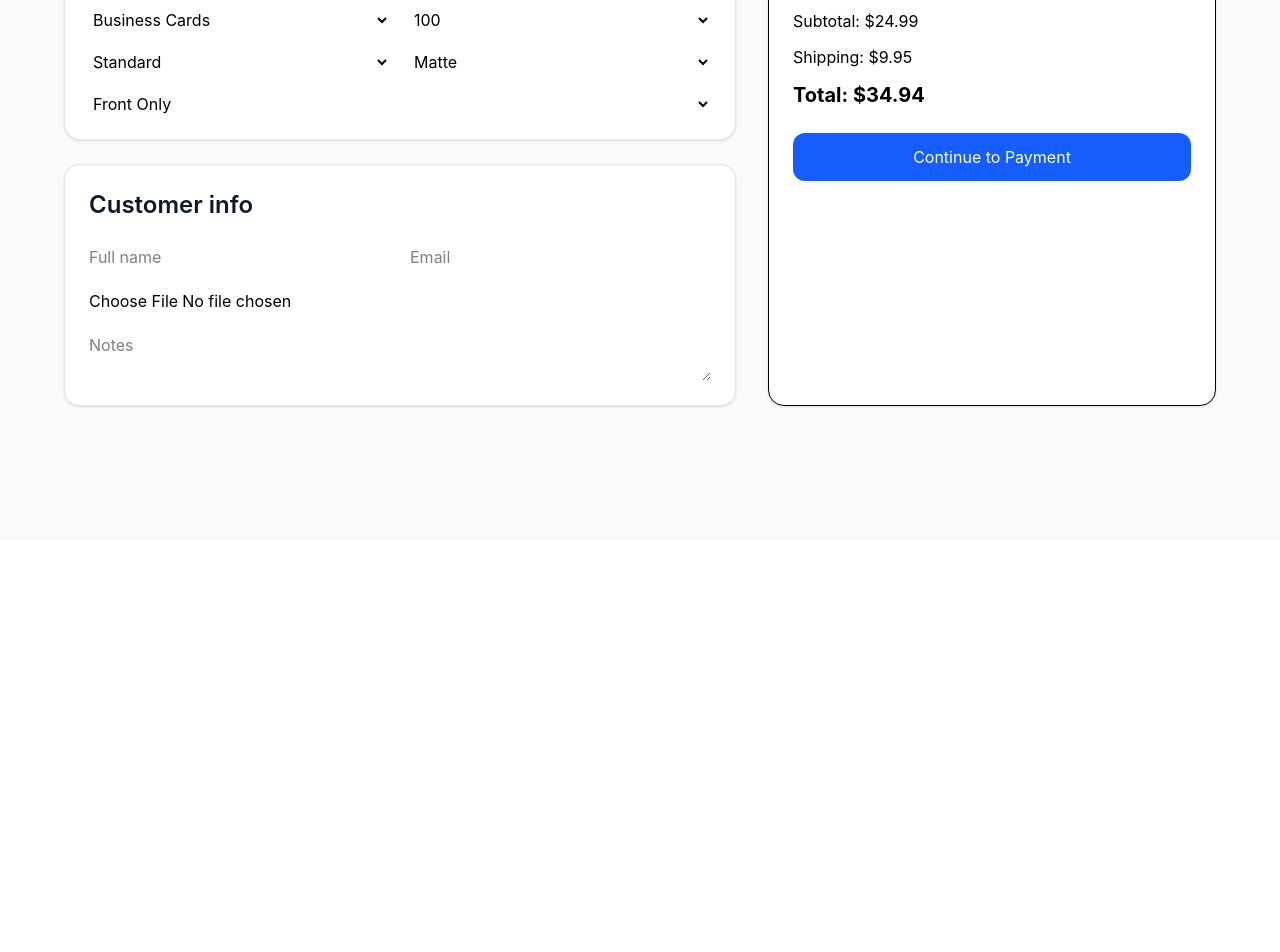
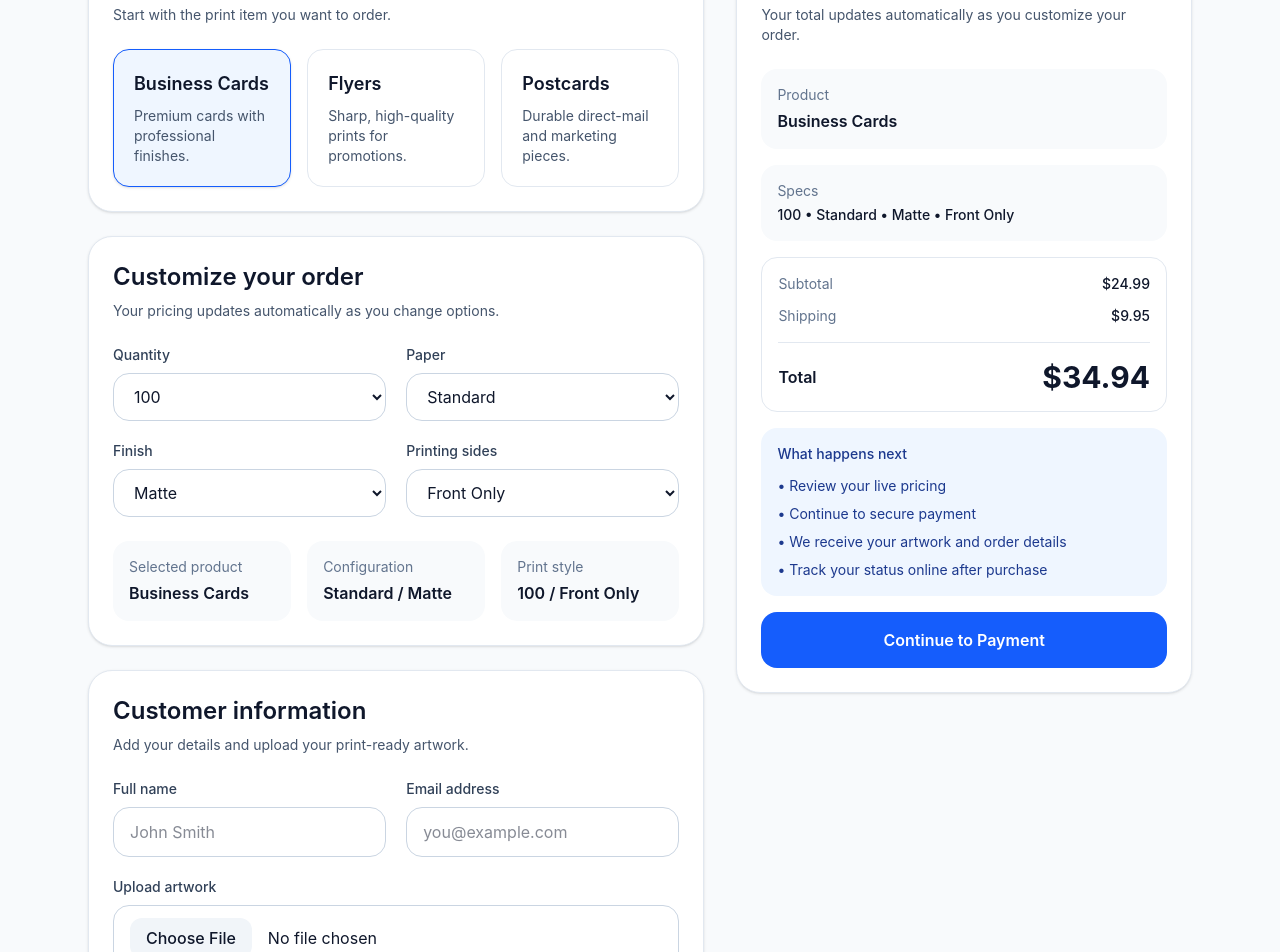
Before and after one commit to deworkenj-envision/Version-25a, a Next.js app: page /order in a window 1280 px wide. Shown: the part 260-1212 px from the top of the page. Before the commit the page ends 800 px from the top, so only its background shows below. Built offline with nearby package versions, Linux system fonts and the light colour scheme.

Commit message:
Update page.js

```diff
--- a/app/order/page.js
+++ b/app/order/page.js
@@ -1,7 +1,31 @@
 "use client";
 
 import { useEffect, useMemo, useState } from "react";
-import { PRODUCT_OPTIONS, calculatePrice, formatPrice } from "../../lib/pricing";
+import {
+  PRODUCT_OPTIONS,
+  calculatePrice,
+  formatPrice,
+} from "../../lib/pricing";
+
+function SectionTitle({ title, subtitle }) {
+  return (
+    <div className="mb-6">
+      <h2 className="text-2xl font-semibold text-slate-900">{title}</h2>
+      {subtitle ? <p className="mt-2 text-sm text-slate-600">{subtitle}</p> : null}
+    </div>
+  );
+}
+
+function FieldLabel({ htmlFor, children }) {
+  return (
+    <label
+      htmlFor={htmlFor}
+      className="mb-2 block text-sm font-medium text-slate-700"
+    >
+      {children}
+    </label>
+  );
+}
 
 export default function OrderPage() {
   const [productName, setProductName] = useState("Business Cards");
@@ -132,94 +156,304 @@ export default function OrderPage() {
   }
 
   return (
-    <main className="min-h-screen bg-slate-50 px-6 py-12">
-      <div className="mx-auto max-w-6xl">
-        <div className="mb-10">
-          <h1 className="text-4xl font-bold text-slate-900">Start Your Order</h1>
-          <p className="mt-3 max-w-2xl text-slate-600">
-            Choose your product, paper, quantity, and finish. Upload your
-            print-ready artwork and continue to checkout.
+    <main className="min-h-screen bg-slate-50">
+      <section className="bg-[#17307a] px-6 py-14 text-white">
+        <div className="mx-auto max-w-6xl">
+          <h1 className="text-4xl font-bold tracking-tight md:text-5xl">
+            Build Your Print Order
+          </h1>
+          <p className="mt-4 max-w-2xl text-base text-blue-100 md:text-lg">
+            Choose your product, set your specs, upload artwork, and get live pricing
+            before checkout.
           </p>
         </div>
+      </section>
 
-        <form onSubmit={handleCheckout} className="grid gap-8 lg:grid-cols-[1.2fr_0.8fr]">
+      <section className="mx-auto -mt-8 max-w-6xl px-6 pb-16">
+        <form
+          onSubmit={handleCheckout}
+          className="grid gap-8 lg:grid-cols-[1.15fr_0.85fr]"
+        >
           <div className="space-y-6">
+            <div className="rounded-3xl border border-slate-200 bg-white p-6 shadow-sm">
+              <SectionTitle
+                title="Choose your product"
+                subtitle="Start with the print item you want to order."
+              />
 
-            {/* PRODUCT OPTIONS */}
-            <div className="rounded-2xl border border-slate-200 bg-white p-6 shadow-sm">
-              <h2 className="text-2xl font-semibold text-slate-900">Product options</h2>
-
-              <div className="mt-6 grid gap-5 md:grid-cols-2">
-
-                <select value={productName} onChange={(e) => setProductName(e.target.value)} className="input">
-                  {Object.keys(PRODUCT_OPTIONS).map((p) => (
-                    <option key={p}>{p}</option>
-                  ))}
-                </select>
-
-                <select value={quantity} onChange={(e) => setQuantity(Number(e.target.value))} className="input">
-                  {options.quantities.map((q) => (
-                    <option key={q}>{q}</option>
-                  ))}
-                </select>
-
-                <select value={paper} onChange={(e) => setPaper(e.target.value)} className="input">
-                  {options.papers.map((p) => (
-                    <option key={p}>{p}</option>
-                  ))}
-                </select>
-
-                <select value={finish} onChange={(e) => setFinish(e.target.value)} className="input">
-                  {options.finishes.map((f) => (
-                    <option key={f}>{f}</option>
-                  ))}
-                </select>
-
-                <select value={sides} onChange={(e) => setSides(e.target.value)} className="input md:col-span-2">
-                  {options.sides.map((s) => (
-                    <option key={s}>{s}</option>
-                  ))}
-                </select>
-
+              <div className="grid gap-4 md:grid-cols-3">
+                {Object.keys(PRODUCT_OPTIONS).map((product) => {
+                  const active = productName === product;
+                  return (
+                    <button
+                      key={product}
+                      type="button"
+                      onClick={() => setProductName(product)}
+                      className={`rounded-2xl border p-5 text-left transition ${
+                        active
+                          ? "border-blue-600 bg-blue-50 shadow-sm"
+                          : "border-slate-200 bg-white hover:border-slate-300 hover:bg-slate-50"
+                      }`}
+                    >
+                      <div className="text-lg font-semibold text-slate-900">
+                        {product}
+                      </div>
+                      <div className="mt-2 text-sm text-slate-600">
+                        {product === "Business Cards" &&
+                          "Premium cards with professional finishes."}
+                        {product === "Flyers" &&
+                          "Sharp, high-quality prints for promotions."}
+                        {product === "Postcards" &&
+                          "Durable direct-mail and marketing pieces."}
+                      </div>
+                    </button>
+                  );
+                })}
               </div>
             </div>
 
-            {/* CUSTOMER */}
-            <div className="rounded-2xl border border-slate-200 bg-white p-6 shadow-sm">
-              <h2 className="text-2xl font-semibold text-slate-900">Customer info</h2>
+            <div className="rounded-3xl border border-slate-200 bg-white p-6 shadow-sm">
+              <SectionTitle
+                title="Customize your order"
+                subtitle="Your pricing updates automatically as you change options."
+              />
 
-              <div className="mt-6 grid gap-5 md:grid-cols-2">
+              <div className="grid gap-5 md:grid-cols-2">
+                <div>
+                  <FieldLabel htmlFor="quantity">Quantity</FieldLabel>
+                  <select
+                    id="quantity"
+                    value={quantity}
+                    onChange={(e) => setQuantity(Number(e.target.value))}
+                    className="w-full rounded-2xl border border-slate-300 px-4 py-3 text-slate-900 outline-none transition focus:border-blue-600 focus:ring-2 focus:ring-blue-100"
+                  >
+                    {options.quantities.map((value) => (
+                      <option key={value} value={value}>
+                        {value}
+                      </option>
+                    ))}
+                  </select>
+                </div>
 
-                <input placeholder="Full name" value={customerName} onChange={(e)=>setCustomerName(e.target.value)} className="input" required />
-                <input placeholder="Email" value={customerEmail} onChange={(e)=>setCustomerEmail(e.target.value)} className="input" required />
+                <div>
+                  <FieldLabel htmlFor="paper">Paper</FieldLabel>
+                  <select
+                    id="paper"
+                    value={paper}
+                    onChange={(e) => setPaper(e.target.value)}
+                    className="w-full rounded-2xl border border-slate-300 px-4 py-3 text-slate-900 outline-none transition focus:border-blue-600 focus:ring-2 focus:ring-blue-100"
+                  >
+                    {options.papers.map((value) => (
+                      <option key={value} value={value}>
+                        {value}
+                      </option>
+                    ))}
+                  </select>
+                </div>
 
-                <input type="file" onChange={(e)=>setSelectedFile(e.target.files?.[0])} className="input md:col-span-2"/>
+                <div>
+                  <FieldLabel htmlFor="finish">Finish</FieldLabel>
+                  <select
+                    id="finish"
+                    value={finish}
+                    onChange={(e) => setFinish(e.target.value)}
+                    className="w-full rounded-2xl border border-slate-300 px-4 py-3 text-slate-900 outline-none transition focus:border-blue-600 focus:ring-2 focus:ring-blue-100"
+                  >
+                    {options.finishes.map((value) => (
+                      <option key={value} value={value}>
+                        {value}
+                      </option>
+                    ))}
+                  </select>
+                </div>
 
-                <textarea placeholder="Notes" value={notes} onChange={(e)=>setNotes(e.target.value)} className="input md:col-span-2"/>
+                <div>
+                  <FieldLabel htmlFor="sides">Printing sides</FieldLabel>
+                  <select
+                    id="sides"
+                    value={sides}
+                    onChange={(e) => setSides(e.target.value)}
+                    className="w-full rounded-2xl border border-slate-300 px-4 py-3 text-slate-900 outline-none transition focus:border-blue-600 focus:ring-2 focus:ring-blue-100"
+                  >
+                    {options.sides.map((value) => (
+                      <option key={value} value={value}>
+                        {value}
+                      </option>
+                    ))}
+                  </select>
+                </div>
+              </div>
 
+              <div className="mt-6 grid gap-4 md:grid-cols-3">
+                <div className="rounded-2xl bg-slate-50 p-4">
+                  <p className="text-sm text-slate-500">Selected product</p>
+                  <p className="mt-1 font-semibold text-slate-900">{productName}</p>
+                </div>
+
+                <div className="rounded-2xl bg-slate-50 p-4">
+                  <p className="text-sm text-slate-500">Configuration</p>
+                  <p className="mt-1 font-semibold text-slate-900">
+                    {paper} / {finish}
+                  </p>
+                </div>
+
+                <div className="rounded-2xl bg-slate-50 p-4">
+                  <p className="text-sm text-slate-500">Print style</p>
+                  <p className="mt-1 font-semibold text-slate-900">
+                    {quantity} / {sides}
+                  </p>
+                </div>
               </div>
             </div>
 
+            <div className="rounded-3xl border border-slate-200 bg-white p-6 shadow-sm">
+              <SectionTitle
+                title="Customer information"
+                subtitle="Add your details and upload your print-ready artwork."
+              />
+
+              <div className="grid gap-5 md:grid-cols-2">
+                <div>
+                  <FieldLabel htmlFor="customerName">Full name</FieldLabel>
+                  <input
+                    id="customerName"
+                    type="text"
+                    value={customerName}
+                    onChange={(e) => setCustomerName(e.target.value)}
+                    className="w-full rounded-2xl border border-slate-300 px-4 py-3 text-slate-900 outline-none transition focus:border-blue-600 focus:ring-2 focus:ring-blue-100"
+                    placeholder="John Smith"
+                    required
+                  />
+                </div>
+
+                <div>
+                  <FieldLabel htmlFor="customerEmail">Email address</FieldLabel>
+                  <input
+                    id="customerEmail"
+                    type="email"
+                    value={customerEmail}
+                    onChange={(e) => setCustomerEmail(e.target.value)}
+                    className="w-full rounded-2xl border border-slate-300 px-4 py-3 text-slate-900 outline-none transition focus:border-blue-600 focus:ring-2 focus:ring-blue-100"
+                    placeholder="you@example.com"
+                    required
+                  />
+                </div>
+
+                <div className="md:col-span-2">
+                  <FieldLabel htmlFor="artwork">Upload artwork</FieldLabel>
+                  <input
+                    id="artwork"
+                    type="file"
+                    onChange={(e) => setSelectedFile(e.target.files?.[0] || null)}
+                    className="w-full rounded-2xl border border-slate-300 px-4 py-3 text-slate-900 outline-none file:mr-4 file:rounded-xl file:border-0 file:bg-slate-100 file:px-4 file:py-2 file:font-medium"
+                  />
+                  {uploadedFile?.fileName ? (
+                    <p className="mt-2 text-sm text-green-700">
+                      Uploaded: {uploadedFile.fileName}
+                    </p>
+                  ) : null}
+                  {selectedFile && !uploadedFile?.fileName ? (
+                    <p className="mt-2 text-sm text-slate-500">
+                      Selected file: {selectedFile.name}
+                    </p>
+                  ) : null}
+                  {uploading ? (
+                    <p className="mt-2 text-sm text-slate-600">
+                      Uploading artwork...
+                    </p>
+                  ) : null}
+                </div>
+
+                <div className="md:col-span-2">
+                  <FieldLabel htmlFor="notes">Notes</FieldLabel>
+                  <textarea
+                    id="notes"
+                    value={notes}
+                    onChange={(e) => setNotes(e.target.value)}
+                    rows={4}
+                    className="w-full rounded-2xl border border-slate-300 px-4 py-3 text-slate-900 outline-none transition focus:border-blue-600 focus:ring-2 focus:ring-blue-100"
+                    placeholder="Anything you want us to know about your order..."
+                  />
+                </div>
+              </div>
+            </div>
           </div>
 
-          {/* SUMMARY */}
-          <aside className="rounded-2xl border bg-white p-6 shadow-sm">
-            <h2 className="text-2xl font-semibold">Order Summary</h2>
+          <aside className="h-fit rounded-3xl border border-slate-200 bg-white p-6 shadow-sm lg:sticky lg:top-6">
+            <h2 className="text-2xl font-semibold text-slate-900">Live pricing</h2>
+            <p className="mt-2 text-sm text-slate-600">
+              Your total updates automatically as you customize your order.
+            </p>
 
-            <div className="mt-6 space-y-3">
-              <div>Subtotal: {formatPrice(pricing.subtotal)}</div>
-              <div>Shipping: {formatPrice(pricing.shipping)}</div>
-              <div className="text-xl font-bold">Total: {formatPrice(pricing.total)}</div>
+            <div className="mt-6 space-y-4">
+              <div className="rounded-2xl bg-slate-50 p-4">
+                <p className="text-sm text-slate-500">Product</p>
+                <p className="mt-1 font-semibold text-slate-900">{productName}</p>
+              </div>
+
+              <div className="rounded-2xl bg-slate-50 p-4">
+                <p className="text-sm text-slate-500">Specs</p>
+                <p className="mt-1 text-sm font-medium text-slate-900">
+                  {quantity} • {paper} • {finish} • {sides}
+                </p>
+              </div>
+
+              <div className="rounded-2xl border border-slate-200 p-4">
+                <div className="flex items-center justify-between text-sm">
+                  <span className="text-slate-500">Subtotal</span>
+                  <span className="font-medium text-slate-900">
+                    {formatPrice(pricing.subtotal)}
+                  </span>
+                </div>
+
+                <div className="mt-3 flex items-center justify-between text-sm">
+                  <span className="text-slate-500">Shipping</span>
+                  <span className="font-medium text-slate-900">
+                    {formatPrice(pricing.shipping)}
+                  </span>
+                </div>
+
+                <div className="mt-4 border-t border-slate-200 pt-4">
+                  <div className="flex items-center justify-between">
+                    <span className="text-base font-semibold text-slate-900">
+                      Total
+                    </span>
+                    <span className="text-3xl font-bold text-slate-900">
+                      {formatPrice(pricing.total)}
+                    </span>
+                  </div>
+                </div>
+              </div>
+
+              <div className="rounded-2xl bg-blue-50 p-4">
+                <p className="text-sm font-medium text-blue-900">
+                  What happens next
+                </p>
+                <ul className="mt-3 space-y-2 text-sm text-blue-900">
+                  <li>• Review your live pricing</li>
+                  <li>• Continue to secure payment</li>
+                  <li>• We receive your artwork and order details</li>
+                  <li>• Track your status online after purchase</li>
+                </ul>
+              </div>
+
+              {error ? (
+                <div className="rounded-2xl border border-red-200 bg-red-50 px-4 py-3 text-sm text-red-700">
+                  {error}
+                </div>
+              ) : null}
+
+              <button
+                type="submit"
+                disabled={submitting || uploading}
+                className="w-full rounded-2xl bg-blue-600 px-4 py-4 text-base font-semibold text-white transition hover:bg-blue-700 disabled:cursor-not-allowed disabled:opacity-60"
+              >
+                {submitting ? "Processing..." : "Continue to Payment"}
+              </button>
             </div>
-
-            {error && <div className="text-red-600 mt-4">{error}</div>}
-
-            <button className="mt-6 w-full bg-blue-600 text-white py-3 rounded-xl">
-              {submitting ? "Processing..." : "Continue to Payment"}
-            </button>
           </aside>
         </form>
-      </div>
+      </section>
     </main>
   );
 }
```
